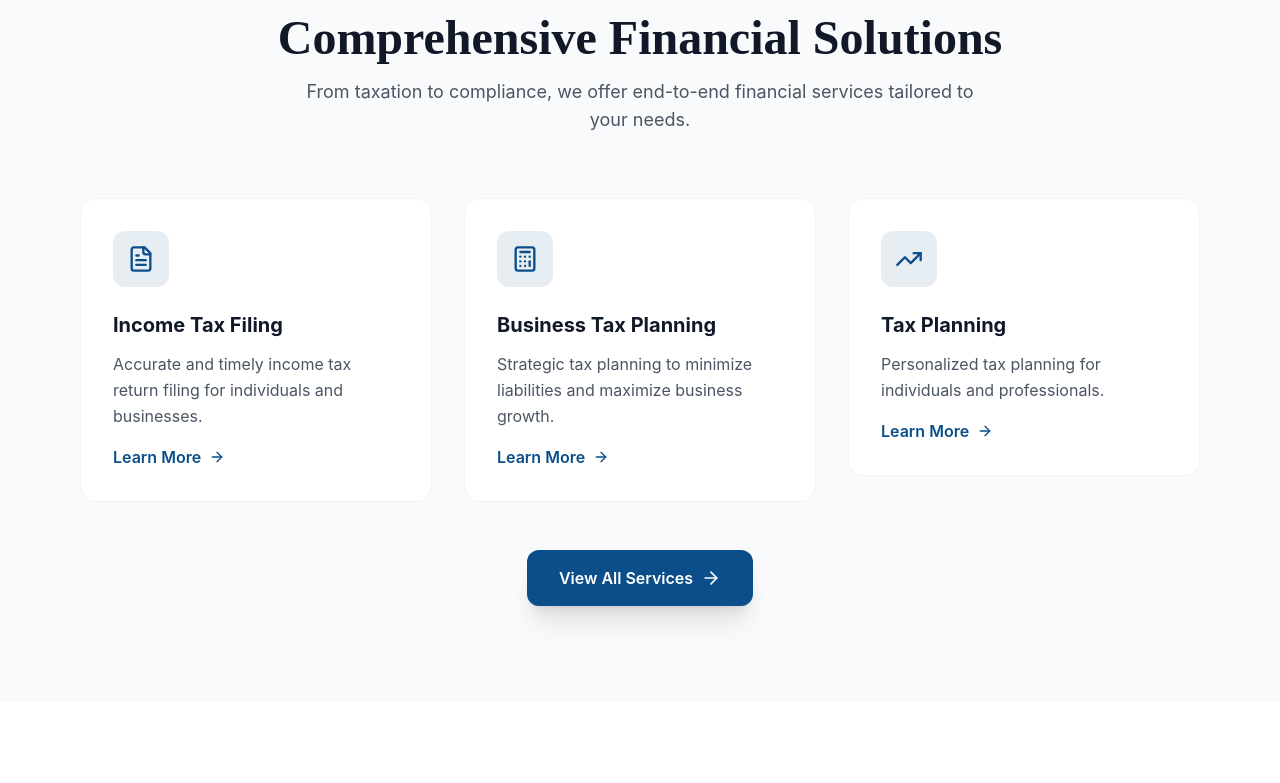
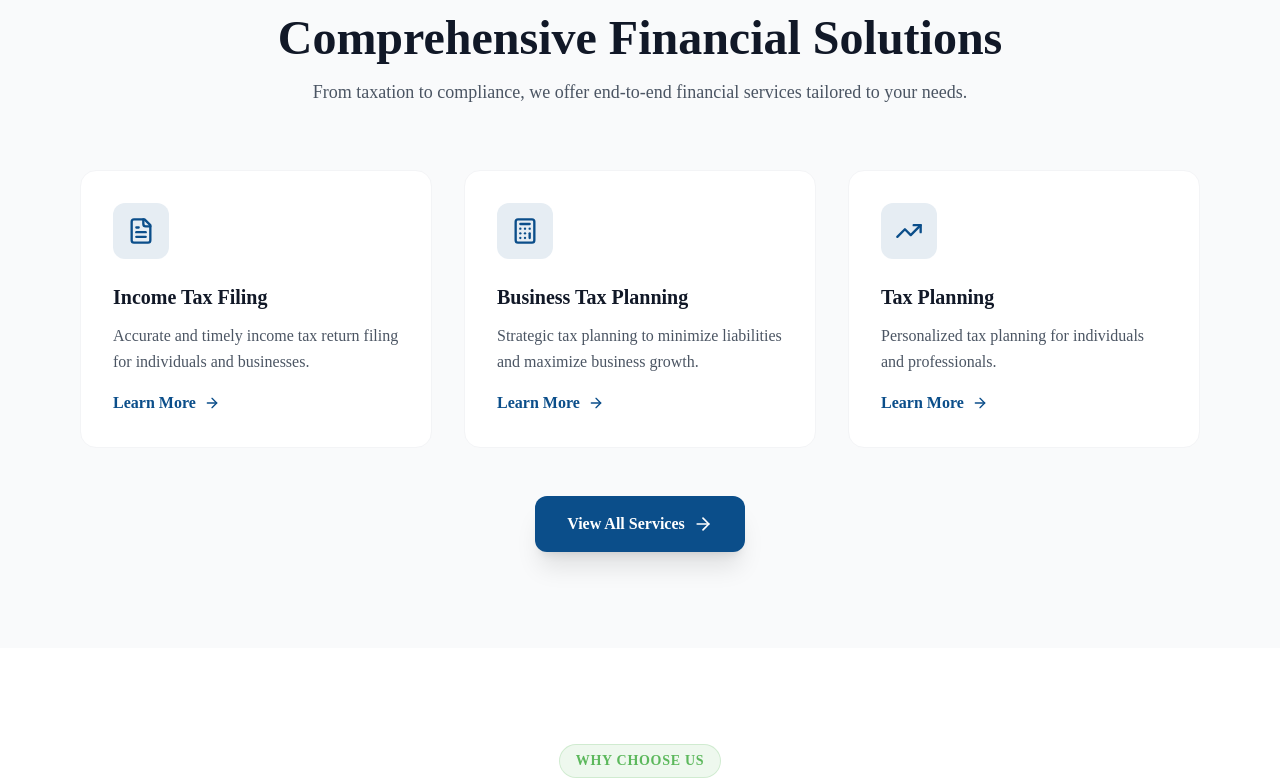
Before and after one commit to ishahshadab/sadiq-association, a Next.js app: page / in a window 1280 px wide. Shown: the part 2014-2797 px from the top of the page. Built offline with nearby package versions, Linux system fonts and the light colour scheme.

Commit message:
Update globals.css

```diff
--- a/src/app/globals.css
+++ b/src/app/globals.css
@@ -8,8 +8,24 @@
   html {
     scroll-behavior: smooth;
   }
+
+  /* Global Font - Times New Roman */
+  html, body, * {
+    font-family: 'Times New Roman', Times, serif !important;
+  }
+
   body {
-    @apply font-sans text-gray-800 antialiased;
+    @apply text-gray-800 antialiased;
+  }
+
+  /* Headings */
+  h1, h2, h3, h4, h5, h6 {
+    font-family: 'Times New Roman', Times, serif !important;
+  }
+
+  /* Input Fields */
+  input, textarea, select, button {
+    font-family: 'Times New Roman', Times, serif !important;
   }
 }
 
@@ -55,6 +71,7 @@
   -webkit-text-fill-color: transparent;
   animation: gradient 4s linear infinite;
 }
+
 /* Fix horizontal overflow safely (Background graphics ke liye) */
 html {
   overflow-x: hidden;
```
